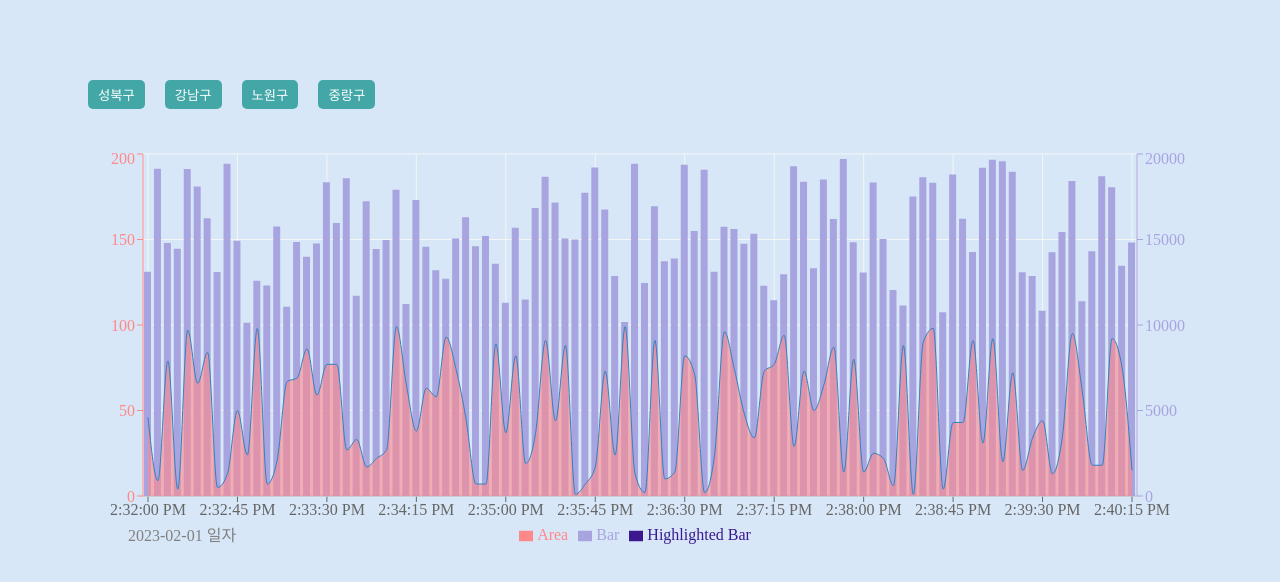
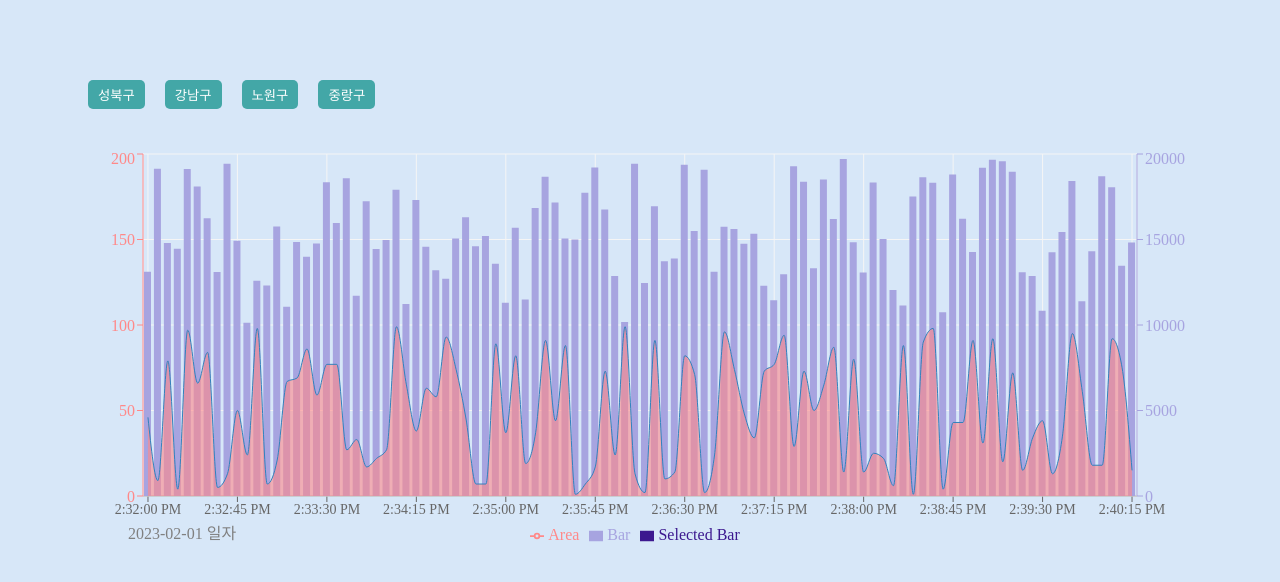
Before and after one commit to junhui324/preonboarding_12th_4, a React (Create React App) app: page / in a window 1280 px wide. Shown: the top 582 px of the page. Built offline with nearby package versions, Linux system fonts and the light colour scheme.

Commit message:
design: 그래프 스타일 수정

```diff
--- a/src/components/TimeSeriesChart/TimeSeriesChart.tsx
+++ b/src/components/TimeSeriesChart/TimeSeriesChart.tsx
@@ -67,14 +67,15 @@ function TimeSeriesChart() {
 				<ComposedChart data={chartData}>
 					<XAxis
 						dataKey="timestamp"
-						label={{ value: `${date}`, position: 'insideBottomLeft', dx: -20, dy: 20 }}
+						tick={{ fontSize: 14 }}
+						label={{ value: `${date}`, position: 'insideBottomLeft', dx: -20, dy: 18 }}
 					/>
 					<CartesianGrid stroke={COLOR.WHITE_GRAY} />
 					<Legend
 						payload={[
-							{ value: 'Area', type: 'rect', color: COLOR.AREA },
+							{ value: 'Area', type: 'line', color: COLOR.AREA },
 							{ value: 'Bar', type: 'rect', color: COLOR.BAR },
-							{ value: 'Highlighted Bar', type: 'rect', color: COLOR.HIGHLIGHTED_BAR },
+							{ value: 'Selected  Bar', type: 'rect', color: COLOR.HIGHLIGHTED_BAR },
 						]}
 					/>
 					<Tooltip content={<CustomTooltip />} />
```
